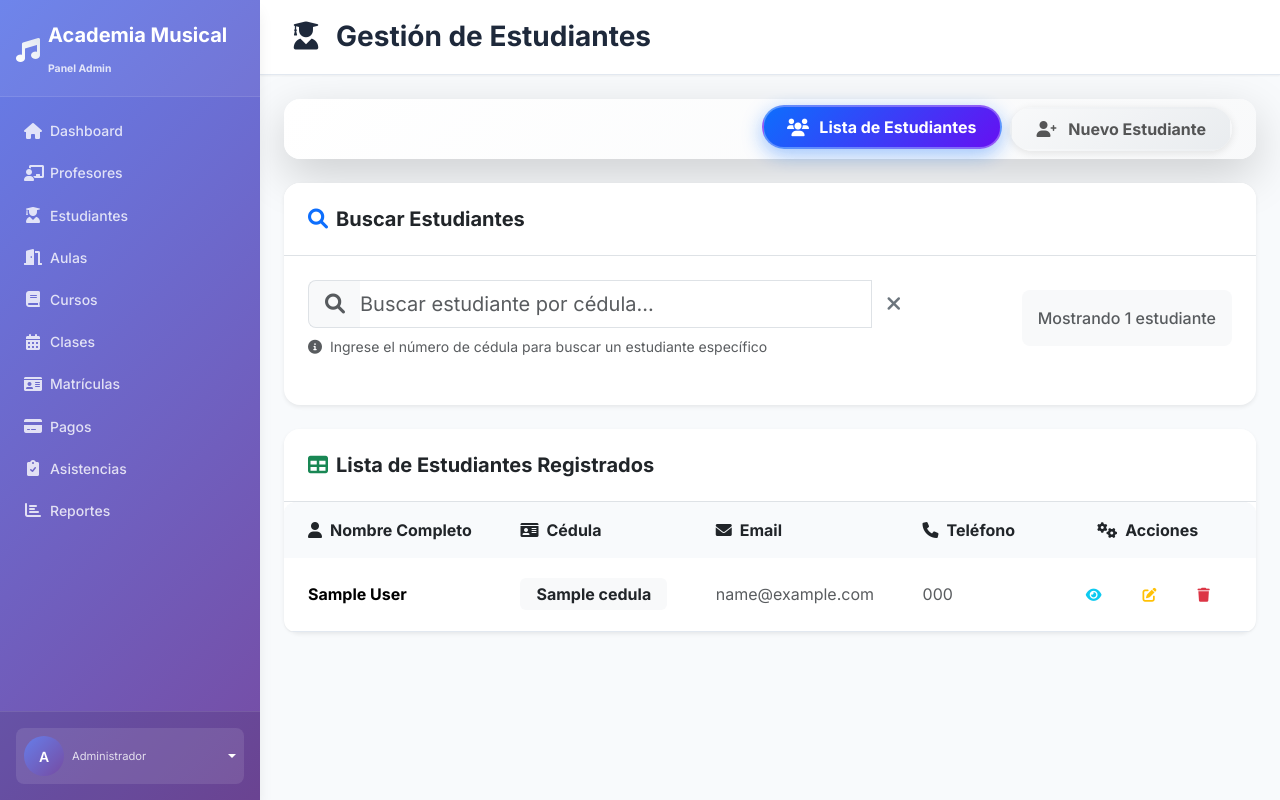
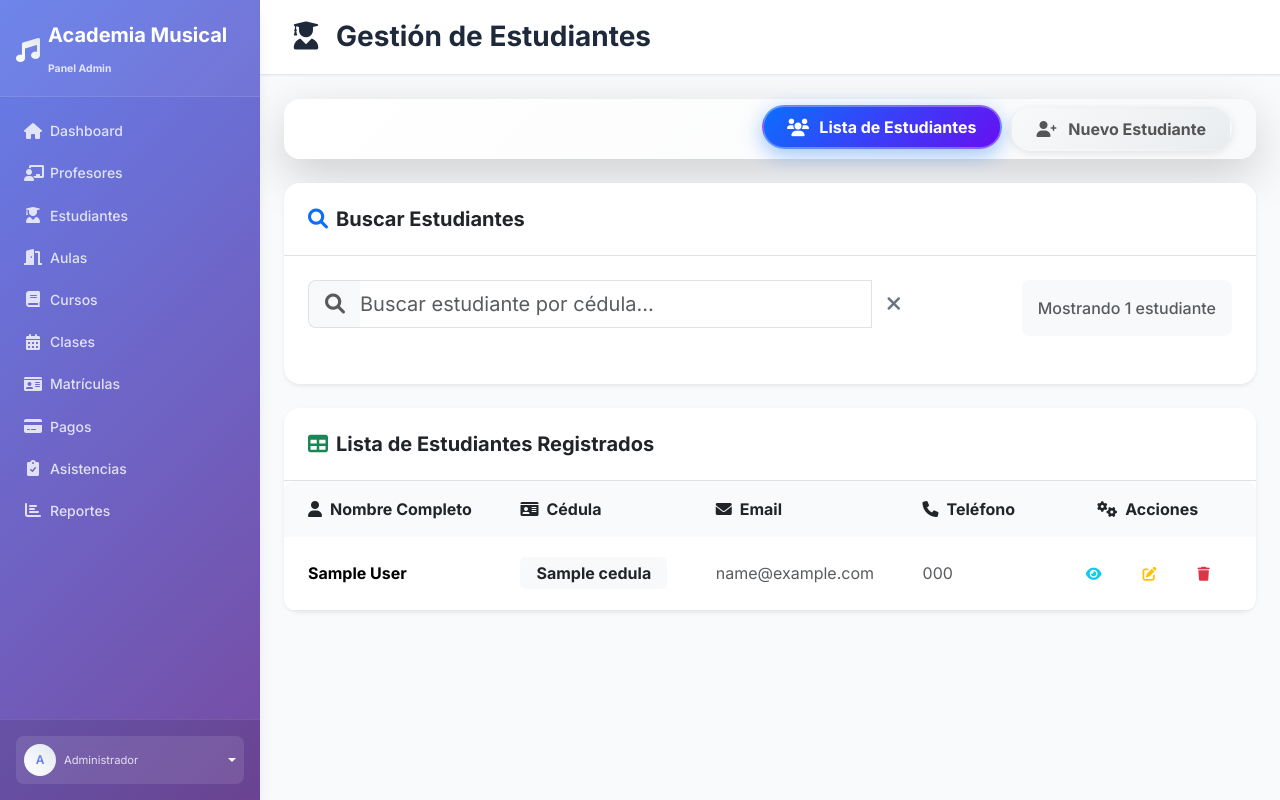
Before and after one commit to EstebanNic/academiaMusical, a Django app: template usuarios/templates/usuarios/admin_estudiantes.html in a window 1280 px wide. Run offline with Django 5.2, Linux system fonts and the light colour scheme; the template is opened without the code that fills it: most values are stand-ins (such as "Sample title", 1, 10 or a date in 2020); some libraries are stand-ins or nearby versions.

Commit message:
Mejora del diseño

```diff
--- a/usuarios/templates/usuarios/admin_asistencias.html
+++ b/usuarios/templates/usuarios/admin_asistencias.html
@@ -459,7 +459,7 @@
     }
 
     /* Avatar para asistencias */
-    .user-avatar {
+    .page-user-avatar {
         width: 40px;
         height: 40px;
         background: linear-gradient(135deg, #28a745, #ffc107);
--- a/usuarios/templates/usuarios/admin_aulas.html
+++ b/usuarios/templates/usuarios/admin_aulas.html
@@ -459,7 +459,8 @@
 </div>
 
 <style>
-    .user-avatar {
+    /* renamed to avoid overriding the sidebar avatar in base.html */
+    .page-user-avatar {
         width: 40px;
         height: 40px;
         background: linear-gradient(135deg, var(--primary-color), var(--secondary-color));
--- a/usuarios/templates/usuarios/admin_clases.html
+++ b/usuarios/templates/usuarios/admin_clases.html
@@ -732,7 +732,7 @@
     }
 
     /* Avatar para clases */
-    .user-avatar {
+    .page-user-avatar {
         width: 40px;
         height: 40px;
         background: linear-gradient(135deg, #28a745, #20c997);
--- a/usuarios/templates/usuarios/admin_cursos.html
+++ b/usuarios/templates/usuarios/admin_cursos.html
@@ -522,7 +522,7 @@
     }
 
     /* Avatar para cursos */
-    .user-avatar {
+    .page-user-avatar {
         width: 40px;
         height: 40px;
         background: linear-gradient(135deg, #007bff, #6f42c1);
--- a/usuarios/templates/usuarios/admin_estudiantes.html
+++ b/usuarios/templates/usuarios/admin_estudiantes.html
@@ -197,10 +197,7 @@
                                     <i class="fas fa-times"></i>
                                 </button>
                             </div>
-                            <small class="text-muted mt-2 d-block">
-                                <i class="fas fa-info-circle me-1"></i>
-                                Ingrese el número de cédula para buscar un estudiante específico
-                            </small>
+
                         </div>
                         <div class="col-md-4 d-flex align-items-center justify-content-end">
                             <div class="bg-light rounded-3 p-3">
@@ -456,7 +453,9 @@
 </div>
 
 <style>
-    .user-avatar {
+    /* ...existing code... */
+
+    .page-user-avatar {
         width: 40px;
         height: 40px;
         background: linear-gradient(135deg, var(--primary-color), var(--secondary-color));
--- a/usuarios/templates/usuarios/admin_matriculas.html
+++ b/usuarios/templates/usuarios/admin_matriculas.html
@@ -543,7 +543,7 @@
     }
 
     /* Avatar para matrículas */
-    .user-avatar {
+    .page-user-avatar {
         width: 40px;
         height: 40px;
         background: linear-gradient(135deg, #fd7e14, #e63946);
--- a/usuarios/templates/usuarios/admin_pagos.html
+++ b/usuarios/templates/usuarios/admin_pagos.html
@@ -521,7 +521,7 @@
     }
 
     /* Avatar para pagos */
-    .user-avatar {
+    .page-user-avatar {
         width: 40px;
         height: 40px;
         background: linear-gradient(135deg, #28a745, #ffc107);
--- a/usuarios/templates/usuarios/admin_profesores.html
+++ b/usuarios/templates/usuarios/admin_profesores.html
@@ -214,10 +214,7 @@
                                     <i class="fas fa-times"></i>
                                 </button>
                             </div>
-                            <small class="text-muted mt-2 d-block">
-                                <i class="fas fa-info-circle me-1"></i>
-                                Ingrese el número de cédula para buscar un profesor específico
-                            </small>
+
                         </div>
                         <div class="col-md-4 d-flex align-items-center justify-content-end">
                             <div class="bg-light rounded-3 p-3">
```
Also changed, not shown: usuarios/templates/usuarios/base_new.html (deleted).
